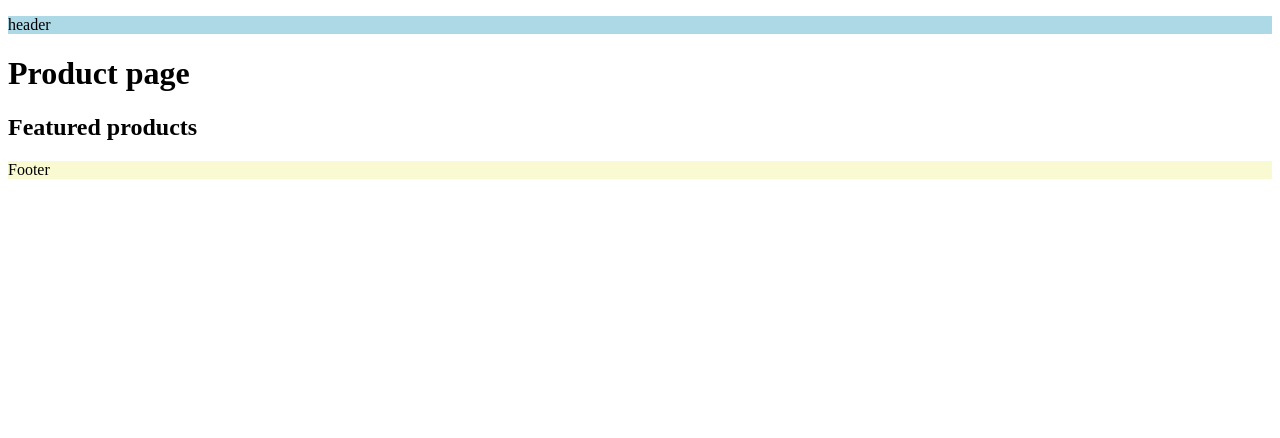
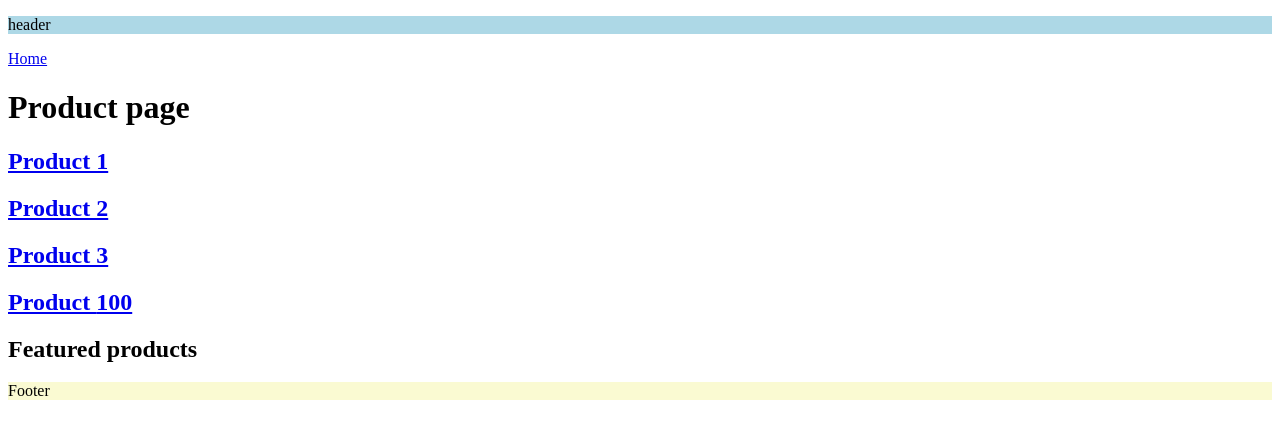
Before and after one commit to betawars/nextpersonal, a Next.js app: page /product in a window 1280 px wide. Shown: the top 438 px of the page. Built offline with nearby package versions, Linux system fonts and the light colour scheme.

Commit message:
19 - tut

```diff
--- a/src/app/product/page.tsx
+++ b/src/app/product/page.tsx
@@ -1,3 +1,23 @@
+import Link from "next/link"
+
 export default function Product(){
-    return <h1>Product page</h1>
+    const page = 100
+    return (
+    <div>
+        <Link href="/">Home</Link>
+        <h1>Product page</h1>
+        <h2>
+            <Link href="/product/1"> Product 1</Link>
+        </h2>
+        <h2>
+            <Link href="/product/2"> Product 2</Link>
+        </h2>
+        <h2>
+            <Link href="/product/3" replace> Product 3</Link>
+        </h2>
+        <h2>
+            <Link href={`/product/${page}`}>Product {page}</Link>
+        </h2>
+    </div>
+    )
 }
```
Also changed, not shown: src/app/page.tsx (+11 -1 lines), src/app/product/[productId]/page.tsx (+9 -1 lines).
